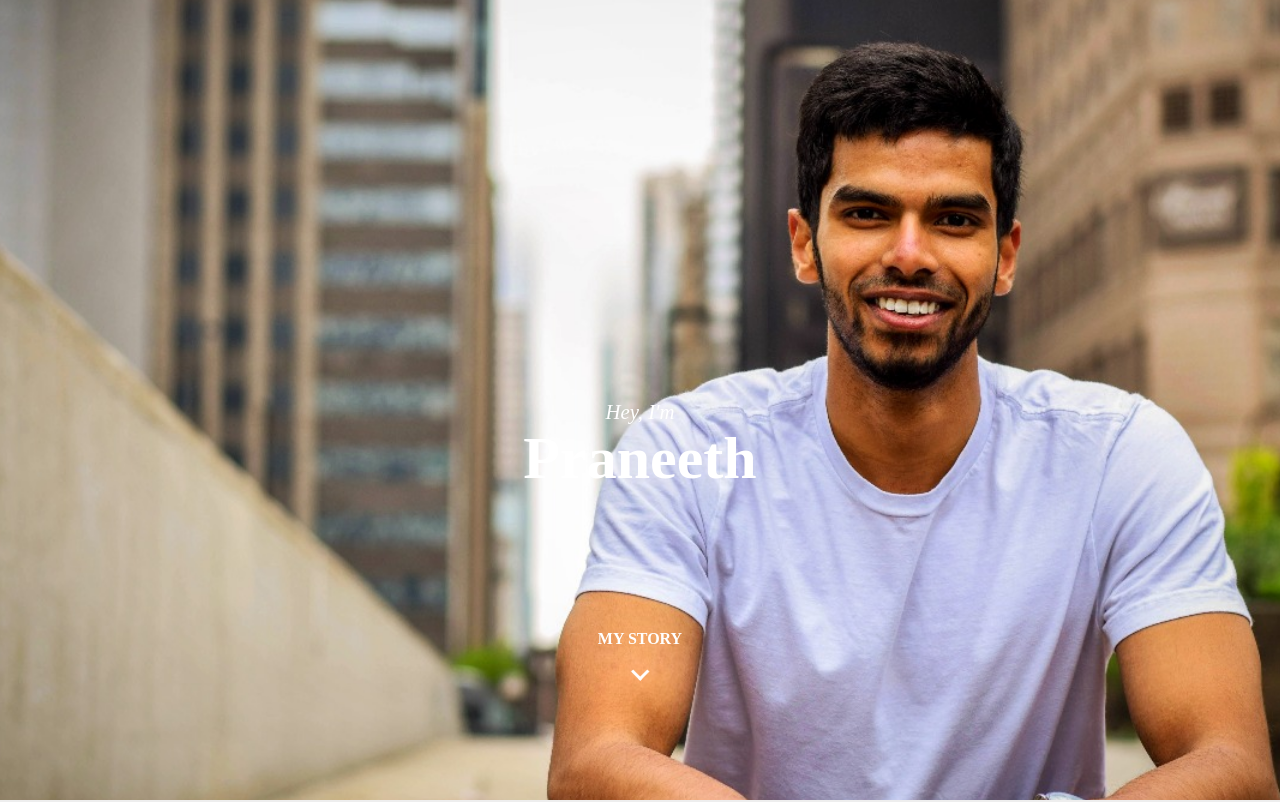
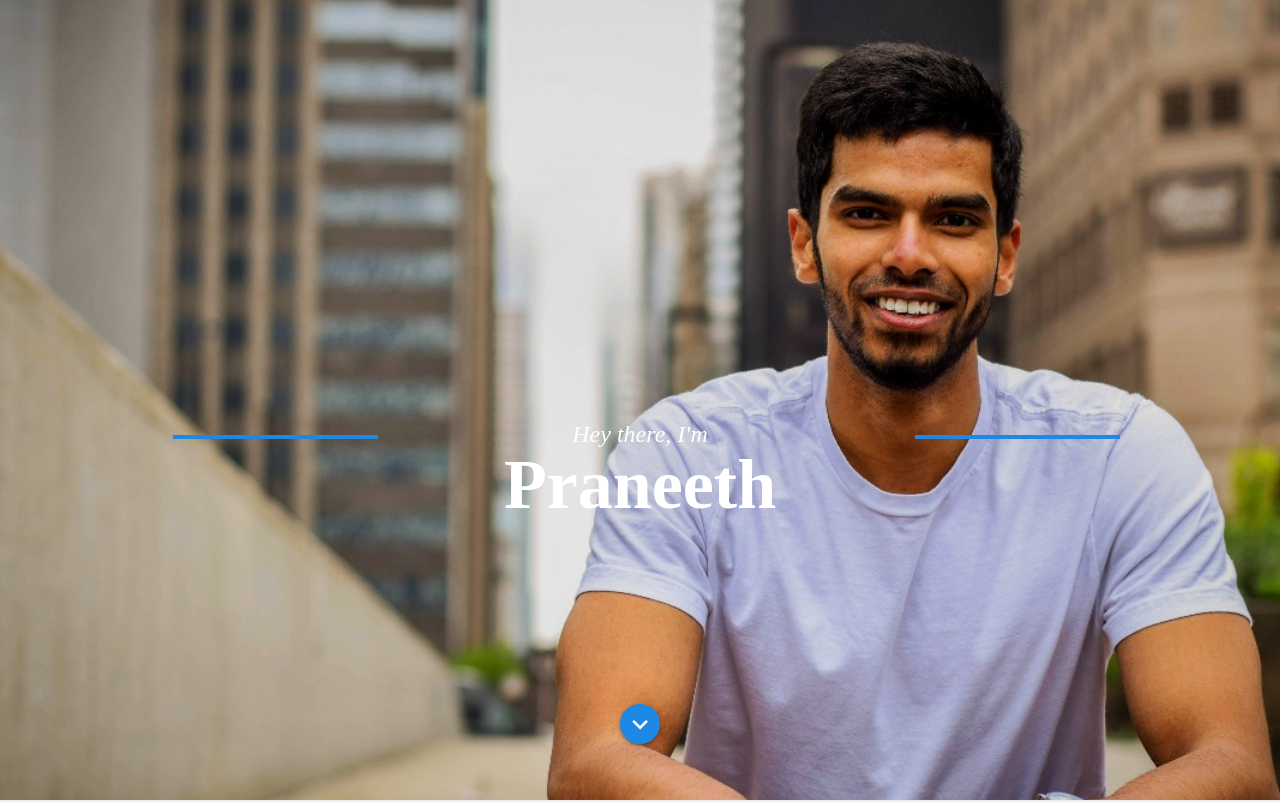
Before and after one commit to PraneethVT/thalla.io, a plain HTML site: page index.html in a window 1280 px wide. Shown: the top 802 px of the page. Drawn offline with nearby package versions, Linux system fonts and the light colour scheme; a web font is replaced by a local one.

Commit message:
Added material design

```diff
--- a/index.css
+++ b/index.css
@@ -4,24 +4,23 @@ body {
 }
 
 /* LANDING PAGE */
-#landing {
-  background-color: blue;
-}
-
 #landing_pic_container {
-  width: 100%; /* or whatever is required */
+  width: 100%;
   height: 100vh;
-  text-align: center; /* ensures the image is always in the h-middle */
-  overflow: hidden; /* hide the cropped portion */
+  text-align: center;
+  overflow: hidden;
 }
 
 #landing_pic {
   position: relative;
   left: 100%;
-  margin-left: -260%;
   height: 100%;
+  margin-left: -325%;
   width: auto;
   vertical-align: top;
+  transform: scale(1.6);
+  display: none;
+  filter: brightness(90%);
 }
 
 @media screen and (min-width: 550px) {
@@ -31,51 +30,89 @@ body {
     top: 0;
   }
 }
-
+/*
 #landing_text_container {
   position: absolute;
-  top: 50%;
+  top: 55%;
   width: 100%;
   text-align: center;
+}*/
+
+#top {
+  position: absolute;
+  top: 50%;
+  left: 50%;
+  transform: translate(-50%);
+  text-align: center;
+  color: white;
+  font-style: italic;
+  font-size: 24px;
+  margin: 0;
+  font-weight: 400;
+  display: none;
+  /* border-right: 4px solid #039be5; */
 }
 
-#top {
-  color: white;
-  font-style: italic;
-  font-size: 20.8px;
-  margin: 0;
-  font-weight: 300;
+#line1 {
+  display: none;
+  position: absolute;
+  top: 51.5%;
+  left: 71.5%;
+  width: 16%;
+  /* border-bottom: 4px solid #039be5; */
+  /* #2196F3 !important */
+  /* #1976D2 !important */
+  border-bottom: 4px solid #1e88e5;
+}
+
+#line2 {
+  display: none;
+  position: absolute;
+  top: 51.5%;
+  right: 70.5%;
+  width: 16%;
+  border-bottom: 4px solid #1e88e5;
 }
 
 #bottom {
+  position: absolute;
+  top: 54%;
+  width: 100%;
+  text-align: center;
+
   color: white;
-  font-weight: 600;
-  font-size: 60px;
+  font-weight: 700;
+  font-size: 70px;
   margin: 0;
-}
-
-#my_story_text_container {
-  position: absolute;
-  left: 50%;
-  transform: translate(-50%);
-  top: 230%;
+  display: none;
 }
 
 #my_story {
+  position: absolute;
+  top: 88%;
+  width: 100%;
+  text-align: center;
+
   color: white;
-  font-weight: 600;
-  margin-bottom: 0;
-  position: relative;
-  top: 60%;
+  font-weight: 700;
+  display: none;
 }
 
 /* ARROW STUFF */
 #arrow_holder {
   width: 100%;
+  text-align: center;
+  position: absolute;
+  top: 88%;
+  display: none;
+}
+
+#arrow_holder i{
+  transform: scale(1.3);
 }
 
 #arrow {
-  border-width: 0 3px 3px 0;
+  border-width: 0 4px 4px 0;
   display: inline-block;
   padding: .3rem;
 
@@ -85,6 +122,8 @@ body {
   border-color: white;
   transform: rotate(45deg);
   -webkit-transform: rotate(45deg);
+  position: absolute;
+  top: 0;
 }
 
 #bounce_holder {
--- a/index.html
+++ b/index.html
@@ -9,6 +9,15 @@
     <link rel = "stylesheet" type = "text/css" href = "./index.css"/>
     <link rel="shortcut icon" href="./favicon.png">
     <link href="https://fonts.googleapis.com/css?family=Muli:300,400,500,600,700,800,900" rel="stylesheet">
+    <script src="https://ajax.googleapis.com/ajax/libs/jquery/3.3.1/jquery.min.js"></script>
+    <script src="./main.js"></script>
+    <link href="https://fonts.googleapis.com/icon?family=Material+Icons" rel="stylesheet">
+
+    <!-- Compiled and minified CSS -->
+    <link rel="stylesheet" href="https://cdnjs.cloudflare.com/ajax/libs/materialize/1.0.0-rc.2/css/materialize.min.css">
+
+    <!-- Compiled and minified JavaScript -->
+    <script src="https://cdnjs.cloudflare.com/ajax/libs/materialize/1.0.0-rc.2/js/materialize.min.js"></script>
     <title>Hey, I'm Praneeth</title>
   </head>
   <body>
@@ -16,19 +25,26 @@
       <div id="landing_pic_container">
         <img src="./Praneeth1.jpg" id="landing_pic" alt="Praneeth">
       </div>
-      <div id="landing_text_container">
+      <!-- <div id="landing_text_container"> -->
         <div id="intro_text">
-          <p id="top">Hey, I'm</p>
+          <div id="line1">&nbsp</div>
+          <p id="top">Hey there, I'm</p>
+          <div id="line2">&nbsp</div>
           <p id="bottom">Praneeth</p>
         </div>
         <div id="my_story_text_container">
-          <p id="my_story">MY STORY</p>
+          <p id="my_story"></p>
           <div id="arrow_holder">
-            <p id="bounce_holder"><i id="arrow" style></i></p>
+            <!-- <a class="btn-floating btn-large waves-effect waves-light blue"><p id="bounce_holder"><i id="arrow"></i></p></a> -->
+            <!-- <p id="bounce_holder"><i id="arrow"></i></p> -->
+            <a class="btn-floating btn-medium waves-effect waves-light blue darken-1"><i class="material-icons">keyboard_arrow_down</i></a>
+
           </div>
         </div>
-      </div>
+      <!-- </div> -->
     </div>
+
+
 
     <div id="about_me">
       <div id="about_me_pic_container">
@@ -119,5 +135,9 @@
       <p id="footer2">praneeth@thalla.io</p>
       <p id="footer3">Powered by Caffeine 2017</p>
     </div>
+
+
+    <script type="text/javascript" src="js/materialize.min.js"></script>
+
   </body>
 </html>
--- /dev/null
+++ b/main.js
@@ -0,0 +1,14 @@
+$(function() {
+  $("#landing_pic").fadeIn(400, function() {
+    $("#top").animate({top: "52%", opacity: "show"}, 200, function() {
+      $("#line1").animate({width: 'toggle'}, 200);
+      $("#line2").animate({width: "toggle"}, 200, function() {
+
+        $("#bottom").animate({top: "54%", opacity: "show"}, 350, function() {
+          $("#my_story").fadeIn(1000);
+          $("#arrow_holder").fadeIn(1000);
+        });
+      });
+    });
+  });
+});
```
Also changed, not shown: experience_fannie2.png (added), experience_umd.png (added).
